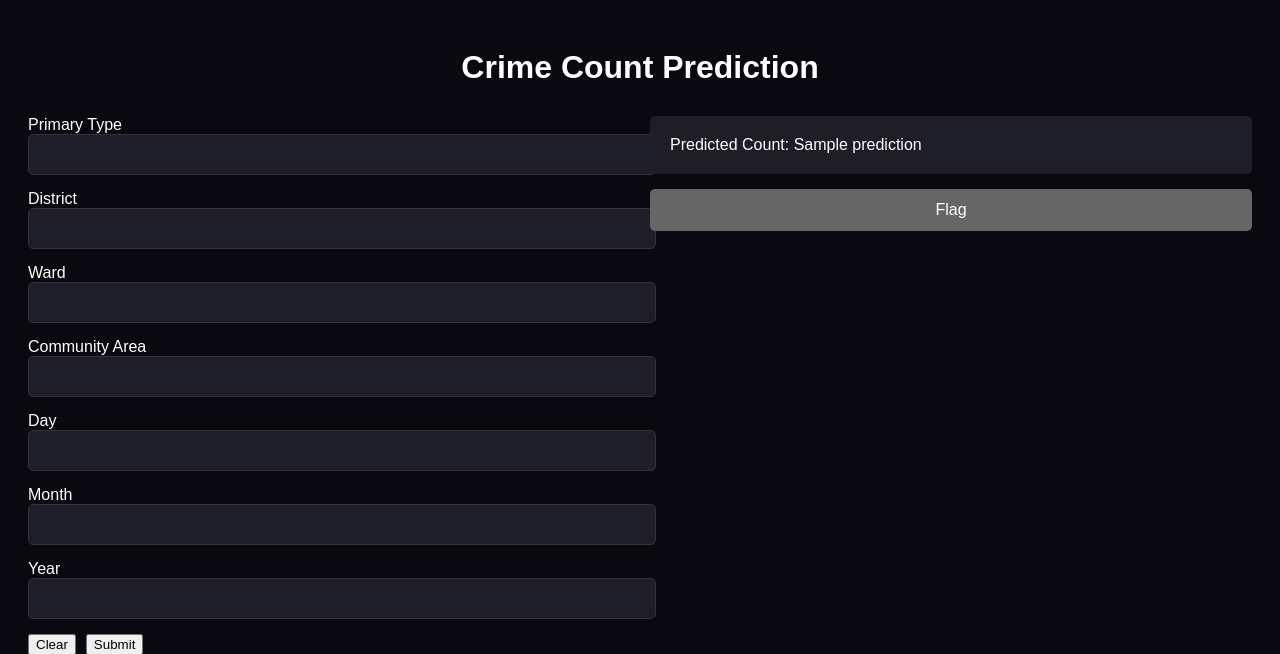
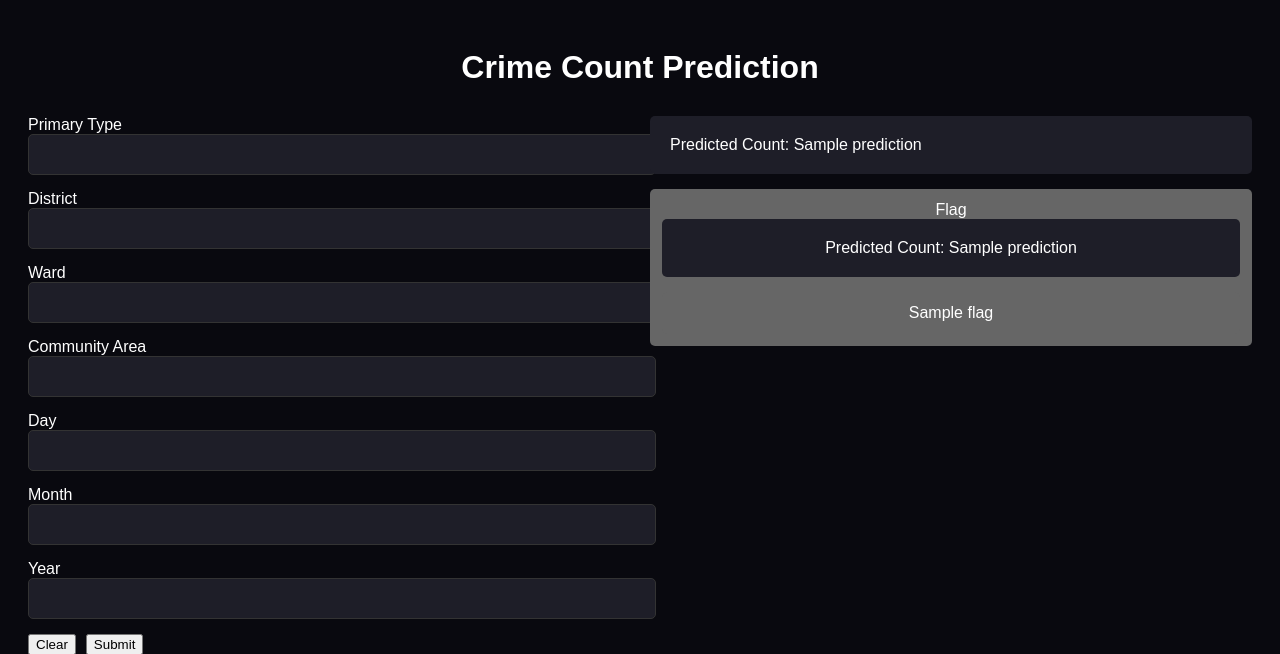
Before and after one commit to DeepakKumar1508/crime-pediction-, a Flask app: template templates/index.html in a window 1280 px wide. Shown: the top 654 px of the page. Run offline with Flask 3, Linux system fonts and the light colour scheme; the template is opened without the code that fills it: most values are stand-ins (such as "Sample title", 1, 10 or a date in 2020).

Commit message:
Added UI styling

```diff
--- a/templates/index.html
+++ b/templates/index.html
@@ -53,6 +53,13 @@
 
         <div class="flag">
             Flag
+            <div class="result">
+    Predicted Count: {{ prediction }}
+</div>
+
+<div class="flag">
+    {{ flag }}
+</div>
         </div>
 
     </div>
```
